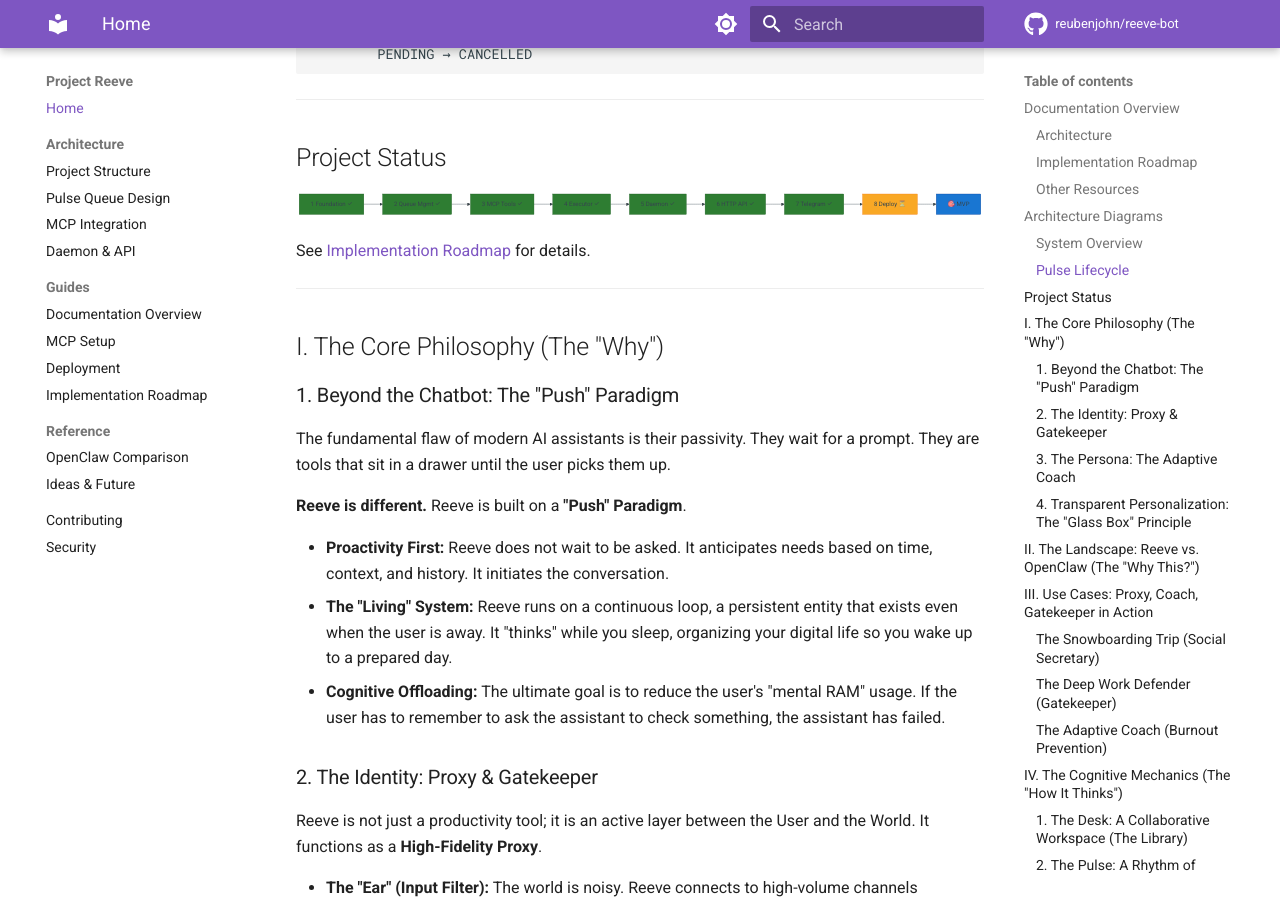
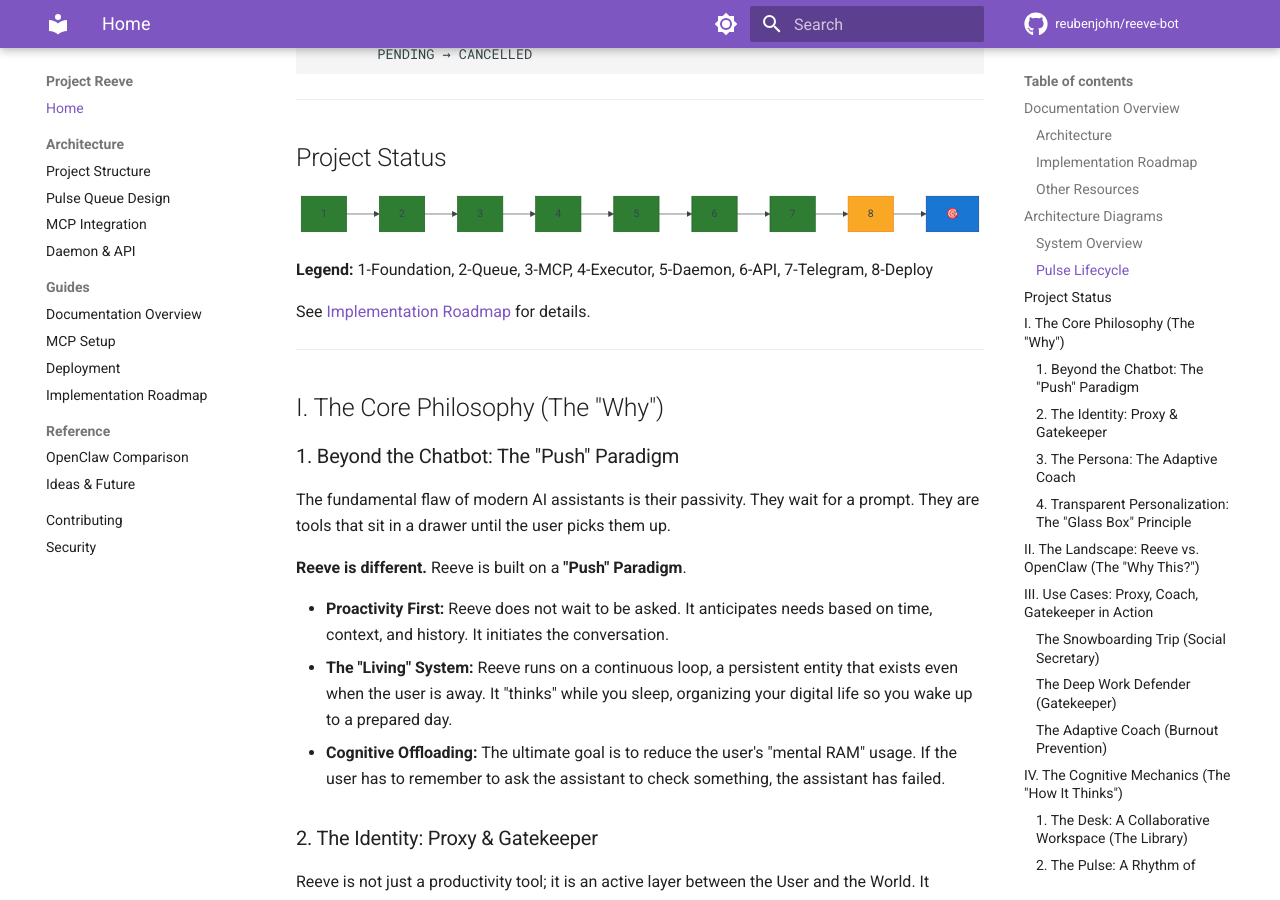
Before and after one commit to reubenjohn/reeve_bot, an MkDocs documentation site: the page built from docs/index.md, in a window 1280 px wide and 900 px high, scrolled down 3701 px. Built offline with MkDocs 1.6.1 and Material for MkDocs 9.7.7, drawn with Linux system fonts in a browser that asks for light colours; comment, search, counter and statistics services are not loaded; part of the change alters nothing that is shown.

Commit message:
docs: Make roadmap diagram more compact
Use numbered nodes with legend to reduce horizontal width.

Co-Authored-By: Claude Opus 4.5 <noreply@anthropic.com>

````diff
--- a/docs/index.md
+++ b/docs/index.md
@@ -164,14 +164,7 @@ See [Roadmap Index](roadmap/index.md) for the full implementation guide.
 
 ```mermaid
 graph LR
-    P1[1 Foundation ✓] --> P2[2 Queue Mgmt ✓]
-    P2 --> P3[3 MCP Tools ✓]
-    P3 --> P4[4 Executor ✓]
-    P4 --> P5[5 Daemon ✓]
-    P5 --> P6[6 HTTP API ✓]
-    P6 --> P7[7 Telegram ✓]
-    P7 --> P8[8 Deploy ⏳]
-    P8 --> MVP[🎯 MVP]
+    P1[1] --> P2[2] --> P3[3] --> P4[4] --> P5[5] --> P6[6] --> P7[7] --> P8[8] --> MVP[🎯]
 
     classDef done fill:#2e7d32,stroke:#1b5e20,color:#fff
     classDef wip fill:#f9a825,stroke:#f57f17,color:#000
@@ -180,6 +173,8 @@ graph LR
     class P8 wip
     class MVP goal
 ```
+
+**Legend:** 1-Foundation, 2-Queue, 3-MCP, 4-Executor, 5-Daemon, 6-API, 7-Telegram, 8-Deploy
 
 See [Implementation Roadmap](IMPLEMENTATION_ROADMAP.md) for details.
 
````
